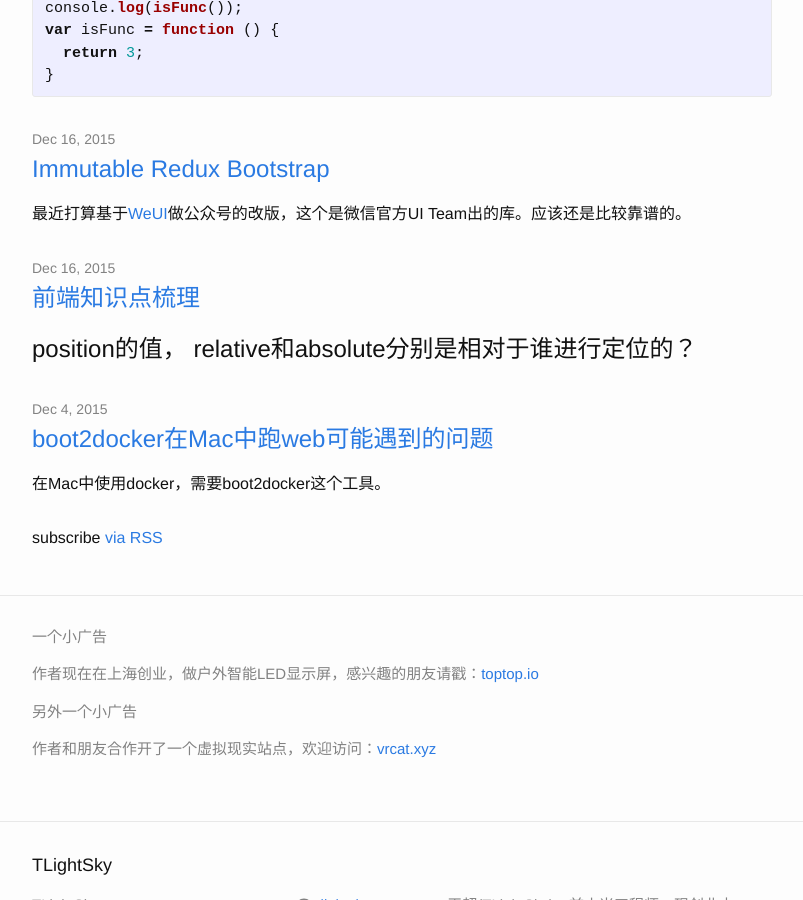
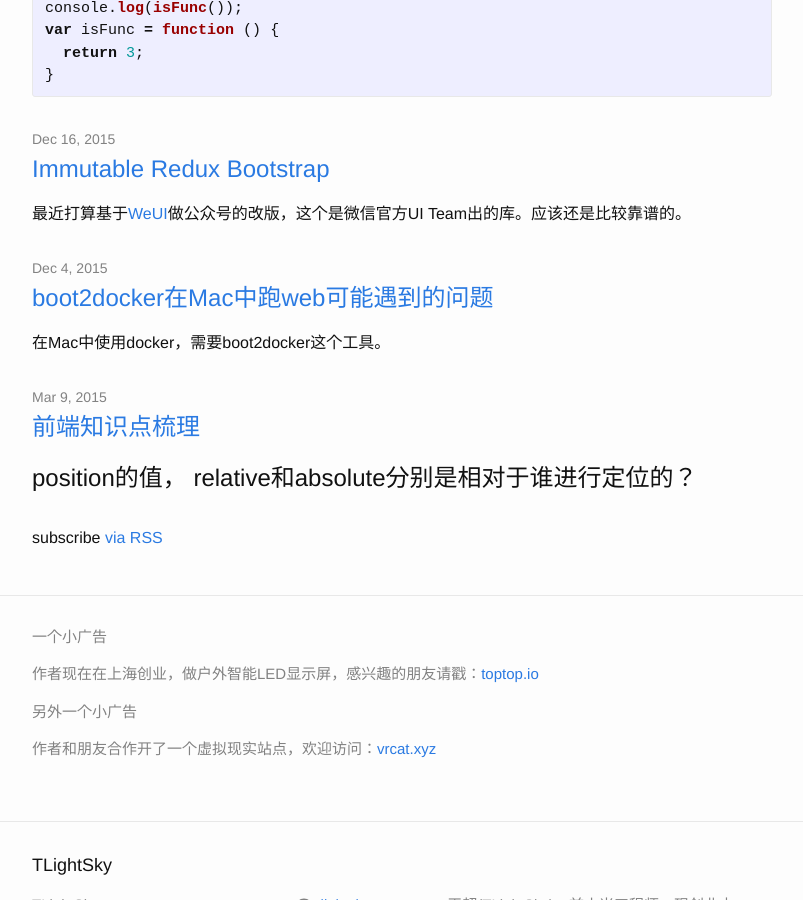
Before and after one commit to tlightsky/tlightsky.github.io, a Jekyll site: the page built from index.html, in a window 1280 px wide and 900 px high, scrolled down 3117 px. Shown: the whole window, without its empty margins (238-1041 px from the left). Built offline with Jekyll 4.4.1, drawn with Linux system fonts in a browser that asks for light colours.

Commit message:
add post

```diff
--- a/_posts/2015-12-16-frontend-points.md
+++ b/_posts/2016-3-9-frontend-points.md
@@ -1,7 +1,7 @@
 ---
 layout: post
 title:  "前端知识点梳理"
-date:   2015-12-16 11:23:57
+date:   2015-3-9 11:23:57
 categories: frontend points
 ---
 
```
Also changed, not shown: _posts/2015-12-4-boot2docker-in-mac.markdown (renamed from _posts/2015-12-04-boot2docker-in-mac.markdown), _posts/2016-3-9-why-i-want-vr.md (renamed from _posts/2016-3-09-why-i-want-vr.md).
